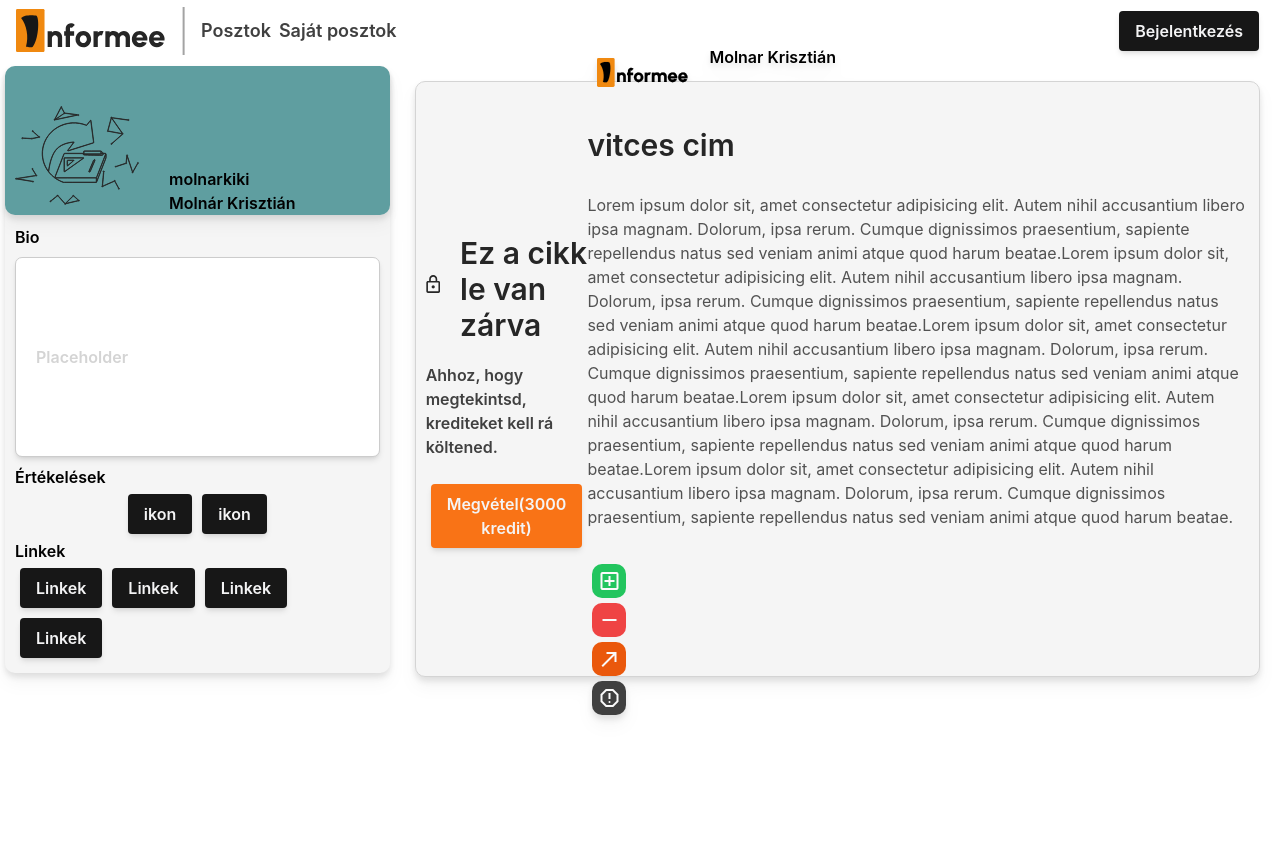
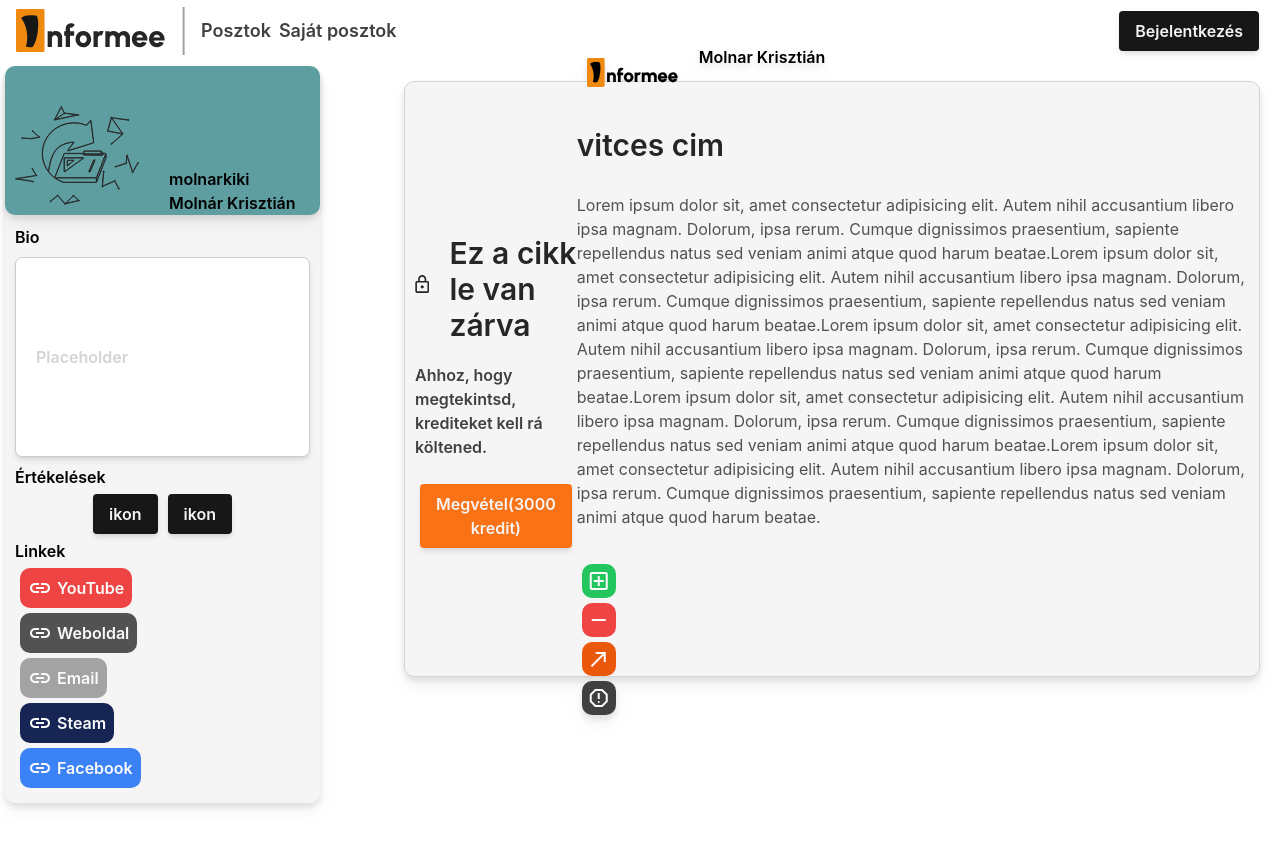
Before and after one commit to WR0NGTH3HU4/Informee, a Vue app: page /SajatPosztok in a window 1280 px wide. Built offline with nearby package versions, Linux system fonts and the light colour scheme; what tailwindcss-animated would draw is missing.

Commit message:
link buttonok beillesztése a saját posztok oldalra

```diff
--- a/src/components/Bio.vue
+++ b/src/components/Bio.vue
@@ -1,6 +1,7 @@
 <script lang="ts" setup>
 import Button from '../components/Button.vue'
 import Input from '../components/Input.vue'
+import linkButton from './linkButton.vue';
 </script>
 <template>
 <div class="full_bio">
@@ -29,10 +30,11 @@ import Input from '../components/Input.vue'
             <div>
                 <h3>Linkek</h3>
                 <div >
-                    <Button text="Linkek"></Button>
-                    <Button text="Linkek"></Button>
-                    <Button text="Linkek"></Button>
-                    <Button text="Linkek"></Button>
+                    <linkButton text="YouTube" class="linkButton"></linkButton>
+                    <linkButton text="Weboldal" class="WeboldalLink"></linkButton>
+                    <linkButton text="Email" class="EmailLink"></linkButton>
+                    <linkButton text="Steam" class="SteamLink"></linkButton>
+                    <linkButton text="Facebook" class="FacebookLink"></linkButton>
                 </div>
             </div>
 
```
